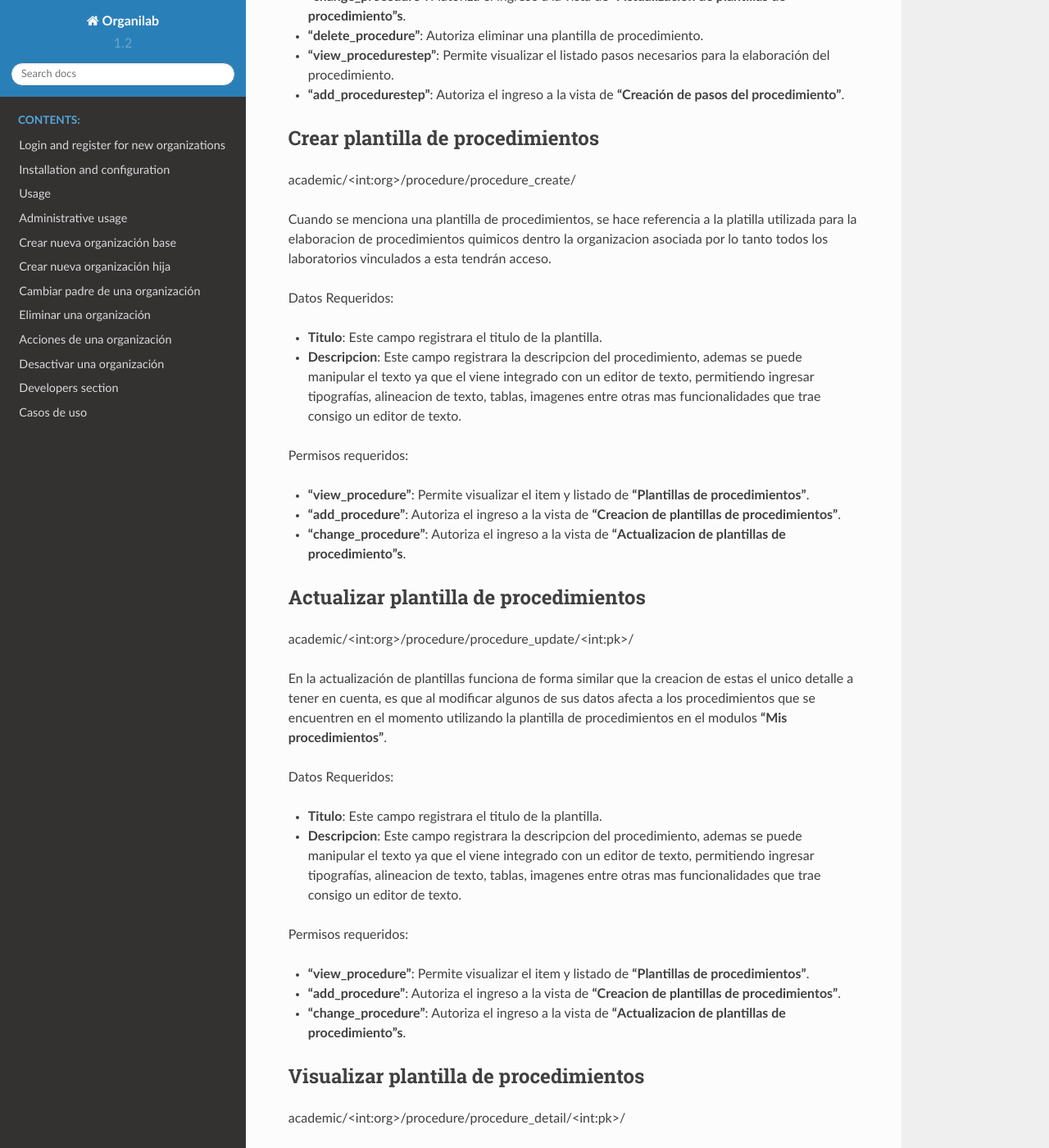
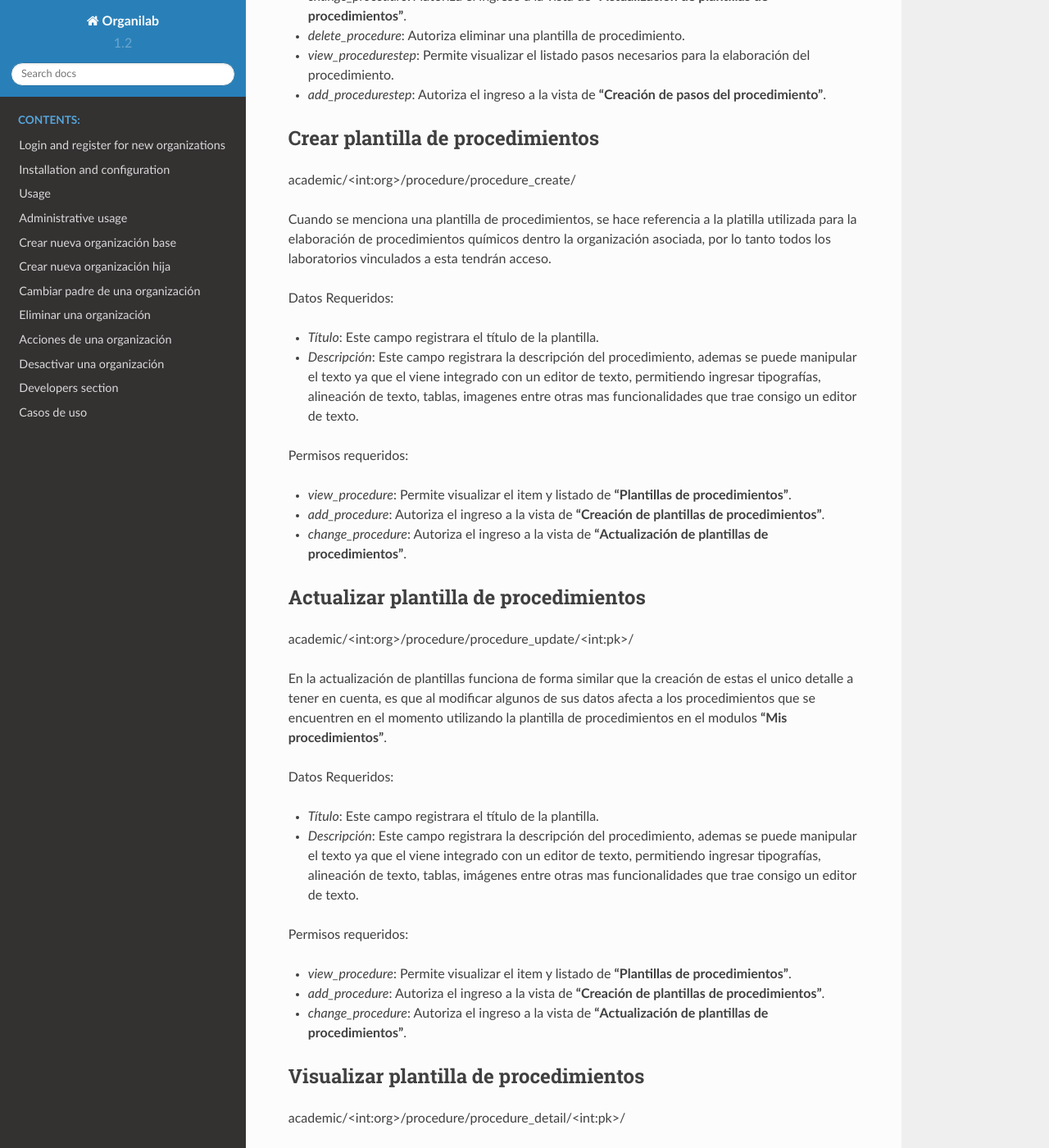
Before and after one commit to Solvosoft/organilab_docs, a Sphinx documentation site: the page built from source/administrative_usage/procedure.rst, in a window 1280 px wide and 1400 px high, scrolled down 272 px. Shown: the whole window at 82% size. Built offline with Sphinx 7.4.7 and the Read the Docs theme 2.0.0, drawn with Linux system fonts in a browser that asks for light colours; some of the changed text lies outside the part shown.

Commit message:
fix orthography of procedures documentation

```diff
--- a/source/administrative_usage/procedure.rst
+++ b/source/administrative_usage/procedure.rst
@@ -1,111 +1,98 @@
 Administrar plantillas de procedimientos
-*****************************************
+==========================================
 
 /academic/<int:org>/procedure/procedure_list/
 
-* **"view_procedure"**: Permite visualizar el item  y listado de **"Plantillas de procedimientos"**.
-
-* **"add_procedure"**: Autoriza el ingreso a la vista de **"Creacion de plantillas de procedimientos"**.
-
-* **"change_procedure"**: Autoriza el ingreso a la vista de **"Actualizacion de plantillas de procedimiento"s**.
-
-* **"delete_procedure"**: Autoriza eliminar una plantilla de procedimiento.
-
-* **"view_procedurestep"**: Permite visualizar el listado pasos necesarios para la elaboración del procedimiento.
-
-* **"add_procedurestep"**: Autoriza el ingreso a la vista de **"Creación de pasos del procedimiento"**.
+* *view_procedure*: Permite visualizar el item  y listado de **"Plantillas de procedimientos"**.
+* *add_procedure*: Autoriza el ingreso a la vista de **"Creación de plantillas de procedimientos"**.
+* *change_procedure*: Autoriza el ingreso a la vista de **"Actualización de plantillas de procedimientos"**.
+* *delete_procedure*: Autoriza eliminar una plantilla de procedimiento.
+* *view_procedurestep*: Permite visualizar el listado pasos necesarios para la elaboración del procedimiento.
+* *add_procedurestep*: Autoriza el ingreso a la vista de **"Creación de pasos del procedimiento"**.
 
 
 Crear plantilla de procedimientos
-==================================
+-----------------------------------
+
 academic/<int:org>/procedure/procedure_create/
 
 Cuando se menciona una plantilla de procedimientos, se hace referencia a la platilla utilizada para la
-elaboracion de procedimientos quimicos dentro la organizacion asociada por lo tanto todos los laboratorios
+elaboración de procedimientos químicos dentro la organización asociada, por lo tanto todos los laboratorios
 vinculados a esta tendrán acceso.
 
 Datos Requeridos:
 
-*   **Titulo**: Este campo registrara el titulo de la plantilla.
-
-*   **Descripcion**: Este campo registrara la descripcion del procedimiento, ademas se puede manipular el texto
-    ya que el viene integrado con un editor de texto, permitiendo ingresar tipografías, alineacion de texto, tablas,
+*   *Título*: Este campo registrara el título de la plantilla.
+*   *Descripción*: Este campo registrara la descripción del procedimiento, ademas se puede manipular el texto
+    ya que el viene integrado con un editor de texto, permitiendo ingresar tipografías, alineación de texto, tablas,
     imagenes entre otras mas funcionalidades que trae consigo un editor de texto.
 
 Permisos requeridos:
 
-* **"view_procedure"**: Permite visualizar el item  y listado de **"Plantillas de procedimientos"**.
-
-* **"add_procedure"**: Autoriza el ingreso a la vista de **"Creacion de plantillas de procedimientos"**.
-
-* **"change_procedure"**: Autoriza el ingreso a la vista de **"Actualizacion de plantillas de procedimiento"s**.
+* *view_procedure*: Permite visualizar el item  y listado de **"Plantillas de procedimientos"**.
+* *add_procedure*: Autoriza el ingreso a la vista de **"Creación de plantillas de procedimientos"**.
+* *change_procedure*: Autoriza el ingreso a la vista de **"Actualización de plantillas de procedimientos"**.
 
 
 Actualizar plantilla de procedimientos
-=======================================
+---------------------------------------
 
 academic/<int:org>/procedure/procedure_update/<int:pk>/
 
-En la actualización de plantillas funciona de forma similar que la creacion de estas el unico detalle a tener en cuenta,
+En la actualización de plantillas funciona de forma similar que la creación de estas el unico detalle a tener en cuenta,
 es que al modificar algunos de sus datos afecta a los procedimientos que se encuentren en el momento utilizando la plantilla
 de procedimientos en el modulos **"Mis procedimientos"**.
 
 Datos Requeridos:
 
-*   **Titulo**: Este campo registrara el titulo de la plantilla.
-
-*   **Descripcion**: Este campo registrara la descripcion del procedimiento, ademas se puede manipular el texto
-    ya que el viene integrado con un editor de texto, permitiendo ingresar tipografías, alineacion de texto, tablas,
-    imagenes entre otras mas funcionalidades que trae consigo un editor de texto.
+*   *Título*: Este campo registrara el título de la plantilla.
+*   *Descripción*: Este campo registrara la descripción del procedimiento, ademas se puede manipular el texto
+    ya que el viene integrado con un editor de texto, permitiendo ingresar tipografías, alineación de texto, tablas,
+    imágenes entre otras mas funcionalidades que trae consigo un editor de texto.
 
 Permisos requeridos:
 
-* **"view_procedure"**: Permite visualizar el item  y listado de **"Plantillas de procedimientos"**.
-
-* **"add_procedure"**: Autoriza el ingreso a la vista de **"Creacion de plantillas de procedimientos"**.
-
-* **"change_procedure"**: Autoriza el ingreso a la vista de **"Actualizacion de plantillas de procedimiento"s**.
+* *view_procedure*: Permite visualizar el item  y listado de **"Plantillas de procedimientos"**.
+* *add_procedure*: Autoriza el ingreso a la vista de **"Creación de plantillas de procedimientos"**.
+* *change_procedure*: Autoriza el ingreso a la vista de **"Actualización de plantillas de procedimientos"**.
 
 
 
 Visualizar plantilla de procedimientos
-=======================================
+---------------------------------------
 
 academic/<int:org>/procedure/procedure_detail/<int:pk>/
 
-En esta vista se visualizara la plantilla de procedimiento seleccionada, la cual mostrara la informacion ingresada,
-ademas de sus pasos con sus objectos y observaciones para la ejecucion del procedimiento quimico.
+En esta vista se visualizará la plantilla de procedimiento seleccionada, la cual mostrará la informacion ingresada,
+además de sus pasos con sus objectos y observaciones para la ejecución del procedimiento quimico.
 
 Permisos requeridos:
 
-* **"view_procedure"**: Permite visualizar el item  y listado de **"Plantillas de procedimientos"**.
-
-* **"change_procedure"**: Autoriza el ingreso a la vista de **"Actualizacion de plantillas de procedimientos"**.
-
-* **"delete_procedurestep"**: Permite visualizar el boton de **"Eliminar Paso de plantilla"**.
+* *view_procedure*: Permite visualizar el item  y listado de **"Plantillas de procedimientos"**.
+* *change_procedure*: Autoriza el ingreso a la vista de **"Actualización de plantillas de procedimientos"**.
+* *delete_procedurestep*: Permite visualizar el boton de **"Eliminar Paso de plantilla"**.
 
 
 Agregar pasos
-==============
+---------------
 
 academic/<int:org>/procedure/add_steps_wrapper/<int:pk>/
 
 Cuando se mencionan pasos en una plantilla de procedimientos, se hace referencia a las indicaciones requeridadas
-a la hora de generar un procedimiento quimico, este paso se genera por defecto dando click en el boton con el simbolo
+a la hora de generar un procedimiento químico, este paso se genera por defecto dando click en el botón con el símbolo
 **+** en la listas de plantillas de procedimientos.
 
 Datos requeridos:
 
-*   **Titulo**: Este campo registrara el titulo de la plantilla, si no se ingresa ningun palabra este titulo se mostrara,
-    en la visualizacion de plantillas de procedimientos como **"Desconocido"**.
-
-*   **Descripcion**: Este campo registrara la descripcion del procedimiento, ademas se puede manipular el texto
-    ya que el viene integrado con un editor de texto, permitiendo ingresar tipografías, alineacion de texto, tablas,
-    imagenes entre otras mas funcionalidades que trae consigo un editor de texto.
+*   *Título*: Este campo registrara el título de la plantilla, si no se ingresa ningún palabra este título se mostrará,
+    en la visualización de plantillas de procedimientos como **"Desconocido"**.
+*   *Descripción*: Este campo registrara la descripción del procedimiento, además se puede manipular el texto
+    ya que el viene integrado con un editor de texto, permitiendo ingresar tipografías, alineación de texto, tablas,
+    imágenes entre otras mas funcionalidades que trae consigo un editor de texto.
 
 Permisos Requeridos:
 
-*   **"add_procedurestep"**: Autoriza ingresar a la vista de **Crear Paso**.
+*   *add_procedurestep*: Autoriza ingresar a la vista de **Crear Paso**.
 
 **Ejemplo de agregar un paso de una plantilla de procedimiento**:
 
@@ -116,24 +103,23 @@ Permisos Requeridos:
 
 
 Actualizar pasos
-=================
+-----------------
 
 academic/<int:org>/procedure/step/<int:pk>/update/
 
-En la actualizacion de pasos trabaja de forma similar que la actualizacion de plantillas de procedimientos con los mismos
+En la actualización de pasos trabaja de forma similar que la actualización de plantillas de procedimientos con los mismos
 campos.
 
 Datos requeridos:
-*   **Titulo**: Este campo registrara el titulo de la plantilla, si no se ingresa ningun palabra este titulo se mostrara, en la visualizacion de plantillas de procedimientos como **"Desconocido"**.
 
-*   **Descripcion**: Este campo registrara la descripcion del procedimiento, ademas se puede manipular el texto
-    ya que el viene integrado con un editor de texto, permitiendo ingresar tipografías, alineacion de texto, tablas,
-    imagenes entre otras mas funcionalidades que trae consigo un editor de texto.
-
+*   *Título*: Este campo registrara el título de la plantilla, si no se ingresa ningún palabra este título se mostrará, en la visualización de plantillas de procedimientos como **"Desconocido"**.
+*   **Descripcion**: Este campo registrara la descripción del procedimiento, además se puede manipular el texto
+    ya que el viene integrado con un editor de texto, permitiendo ingresar tipografías, alineación de texto, tablas,
+    imágenes entre otras mas funcionalidades que trae consigo un editor de texto.
 
 Permisos Requeridos:
 
-*   **"add_procedurestep"**: Autoriza ingresar a la vista de **Crear Paso**.
+*   *add_procedurestep*: Autoriza ingresar a la vista de **Crear Paso**.
 
 **Ejemplo de actualizar un paso de una plantilla de procedimiento**:
 
@@ -201,21 +186,21 @@ Permisos requeridos:
 
 
 Agregar observación
-====================
+--------------------
 
 academic/<int:org>/procedure/add_observation/<int:pk>/
 
-Las observaciones son las indicaciones preventivas para manipulacion de los objectos.
+Las observaciones son las indicaciones preventivas para manipulación de los objectos.
 
 Datos requeridos:
 
-*   **Descripcion**: En este campo se ingresara el detalle de la observacion.
+*   *Descripción*: En este campo se ingresara el detalle de la observación.
 
 Permisos requeridos:
 
-*   **"add_procedureobservations"**: Autoriza el agregar observaciones en los pasos.
+*   *add_procedureobservations*: Autoriza el agregar observaciones en los pasos.
 
-**Ejemplo de creacion de observación**:
+**Ejemplo de creación de observación**:
 
 .. video:: ../_static/procedure/video/add_step_observation.mp4
   :width: 600
@@ -236,47 +221,42 @@ Al dar click en icono eliminar de la observacion seleccionada se mostrara la sig
 
 Permisos Requeridos:
 
-*   **"delete_procedureobservations"**: Autoriza el agregar observaciones en los pasos.
+*   *delete_procedureobservations*: Autoriza el agregar observaciones en los pasos.
 
 Eliminar paso
-=================
+--------------
 
 academic/<int:org>/procedure/step/delete/
 
 Para eliminar un paso de una plantilla plantilla de procedimientos se debe tener en cuenta varios aspectos:
 
 *   Al eliminar un paso se borran todos los objectos que poseen que por consecuencia afectaría procedimientos que esten,
-    utilizando esta como base como se explico.
-
-*   Tambien se eliminaran las obsevaciones.
+    utiliza esta.
+*   También se eliminaran las obsevaciones.
 
 Permisos Requeridos:
 
-* **"change_procedure"**: Autoriza el ingreso a la vista de **"Actualizacion de plantillas de procedimientos"**.
-
-* **"delete_procedure"**: Autoriza eliminar una plantilla de procedimiento.
-
-* **"view_procedurestep"**: Permite visualizar el listado pasos necesarios para la elaboración del procedimiento.
-
-* **"delete_procedurestep"**: Permite visualizar el boton de eliminar paso en la vista **"Actualizacion de plantillas de procedimientos"**
-    y autoriza su eliminacion.
-
+* *change_procedure*: Autoriza el ingreso a la vista de **"Actualizacion de plantillas de procedimientos"**.
+* *delete_procedure*: Autoriza eliminar una plantilla de procedimiento.
+* *view_procedurestep*: Permite visualizar el listado pasos necesarios para la elaboración del procedimiento.
+* *delete_procedurestep*: Permite visualizar el botón de eliminar paso en la vista **"Actualización de plantillas de procedimientos"**
+    y autoriza su eliminación.
 
 .. important::
-    **Nota**: Hay que tener en cuenta a la hora de modificar o eliminar un **Paso** este tambien afecta a los procedimientos,
-    que anteriormente han utilizado la plantilla, esto provocando cambios en la generaciòn de reservas de materiales,
+    **Nota**: Hay que tener en cuenta a la hora de modificar o eliminar un **Paso** este también afecta a los procedimientos,
+    que anteriormente han utilizado la plantilla, esto provocando cambios en la generación de reservas de materiales,
     de procedimientos que usa esta plantilla de referencia.
 
 Eliminar plantilla de procedimientos
-=====================================
+-------------------------------------
 
 academic/<int:org>/procedure/delete_procedure/
 
 Para eliminar una plantilla plantilla de procedimientos se debe tener en cuenta varios aspectos:
 
-*   Los procedimientos vinculados a estos se eliminara su plantilla.
-*   Tambien se eliminaran los pasos.
-*   No solo las plantillas de la organizacion seran afectadas sino que las organizaciones hijas se veran influenciadas.
+*   Los procedimientos vinculados a esta plantilla en consecuencia a la eliminación terminaran sin plantilla, por lo tanto se recomienda cambiar la plantilla del procedimiento.
+*   También se van a eliminar los pasos y observaciones.
+*   No solo las plantillas de la organización seran afectadas sino que las organizaciones hijas se verán influenciadas.
 
 **Ejemplo de eliminación de plantilla**:
 
@@ -286,6 +266,5 @@ Para eliminar una plantilla plantilla de procedimientos se debe tener en cuenta
 
 Permisos Requeridos:
 
-* **"delete_procedure"**: Autoriza eliminar una plantilla de procedimiento.
-
-* **"view_procedure"**: Permite visualizar las lista de plantillas de procedimientos de la organizacion.
+* *delete_procedure*: Autoriza eliminar una plantilla de procedimiento.
+* *view_procedure*: Permite visualizar las lista de plantillas de procedimientos de la organización.
```
Also changed, not shown: other parts of source/administrative_usage/procedure.rst (+14 -15 lines).
